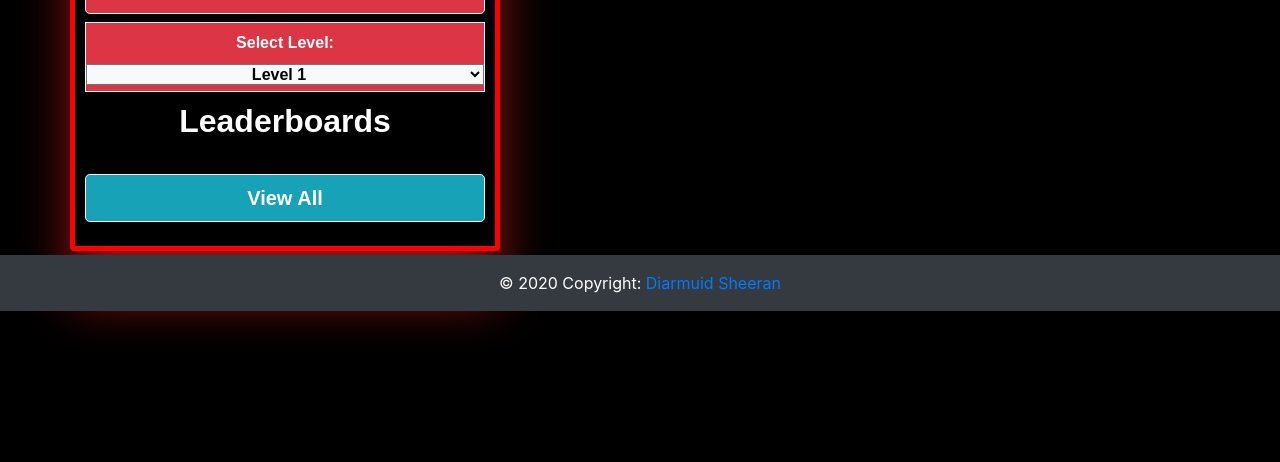
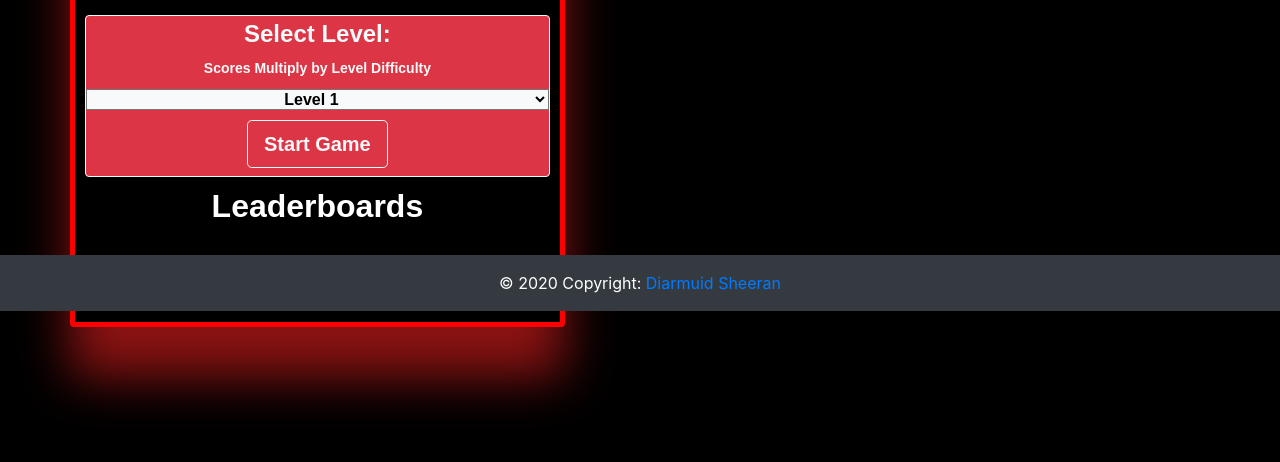
Before and after one commit to DiarmuidSheeran/games, a Django app: page /space_invaders/game/ in a window 1280 px wide. Shown: the part 489-951 px from the top of the page. Before the commit the page ends 822 px from the top, so only its background shows below. Run offline with Django 3.2, Linux system fonts and the light colour scheme; data that the repository does not hold is empty; some libraries are stand-ins or nearby versions; some web fonts are replaced.

Commit message:
Updated startgame styles

```diff
--- a/space_invaders/templates/space_invaders/space-invaders.html
+++ b/space_invaders/templates/space_invaders/space-invaders.html
@@ -50,10 +50,10 @@
             </div>
             <div class="row">
                 <div class="card text-white text-center leaderboard">
-                    <img src="{{ 'https://res.cloudinary.com/drmbgol8n/image/upload/v1710969198/space-invaders-logo_bhjso2.png' }}" alt="Space Invaders Logo" class="mb-2">
-                    <button class="btn btn-lg btn-danger border border-light mt-4 text-light" id="startBtn"><strong>Start Game</strong> </button>
-                    <div class="level-selection mt-2 bg-danger border border-light pb-1 pt-2">
-                        <label for="level"><strong>Select Level:</strong></label>
+                    <img src="{{ 'https://res.cloudinary.com/drmbgol8n/image/upload/v1710969198/space-invaders-logo_bhjso2.png' }}" alt="Space Invaders Logo" class="mb-4">
+
+                    <div class="level-selection mt-2 bg-danger border border-light rounded pt-1 text-light">
+                        <label for="level"><h4><strong>Select Level:</strong></h4><small><strong>Scores Multiply by Level Difficulty</strong></small></label>
                         <select class="w-100 bg-light text-center form-select fs-4 font-weight-bold" id="level" name="level">
                             <option value="1" class="font-weight-bold">Level 1</option>
                             <option value="2" class="font-weight-bold">Level 2</option>
@@ -62,7 +62,9 @@
                             <option value="5" class="font-weight-bold">Level 5</option>
                             <option value="6" class="font-weight-bold">Extreme</option>
                         </select>
+                        <button class="btn btn-lg btn-danger border border-light mt-2 mb-2 text-light" id="startBtn"><strong>Start Game</strong> </button>
                     </div>
+
 
 
                     <h2 class="leaderboard text-white text-decoration-underline"><strong>Leaderboards</strong></h2>
@@ -71,7 +73,7 @@
                             <li><h5><strong>{{ game_score.user_name }} - {{ game_score.score }}</strong></h5><p><small class="small-text">{{ game_score.created_at }}</small></p></li>
                         {% endfor %}
                     </ul>
-                    <a href="{% url 'space_invaders_leaderboard' %}" class="btn btn-lg btn-info mb-4 border border-light">
+                    <a href="{% url 'space_invaders_leaderboard' %}" class="btn btn-secondary mb-4 border border-light">
                         <strong>View All</strong>
                     </a>
                 </div>
```
